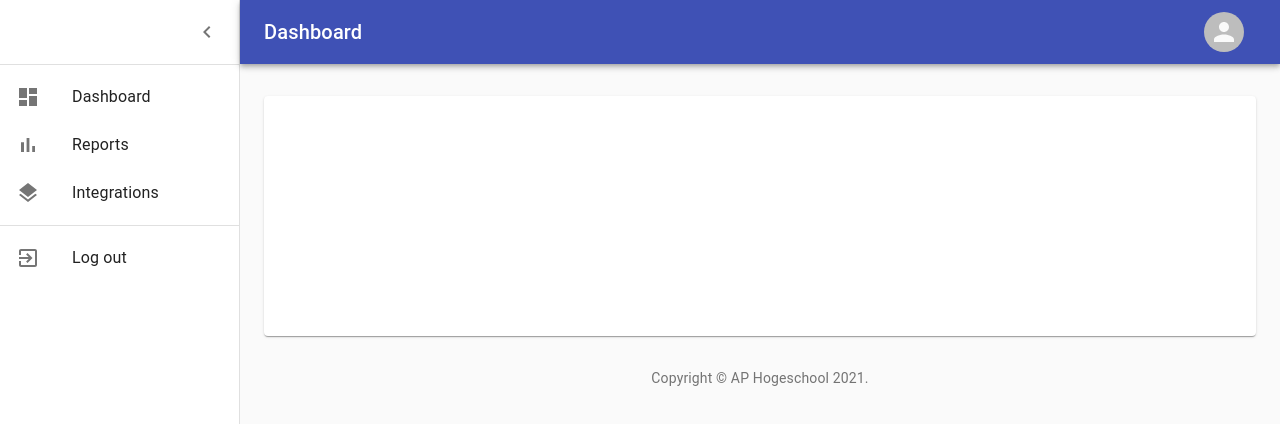
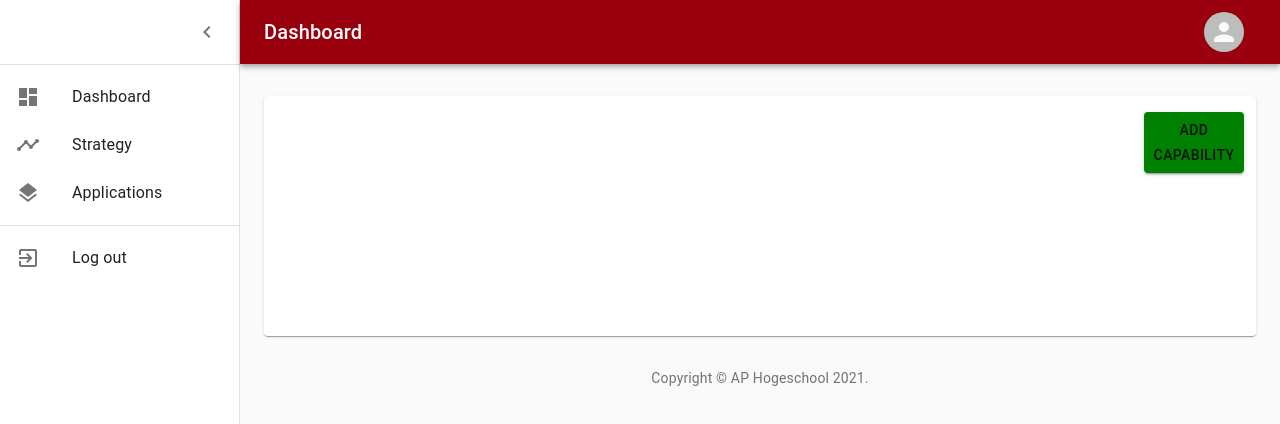
Before and after one commit to iDeebSee/LEAP, a React (Create React App) app in the folder frontend/: page / in a window 1280 px wide. Shown: the top 424 px of the page. Built offline with nearby package versions, Linux system fonts and the light colour scheme.

Commit message:
html button en beetje css

```diff
--- a/frontend/src/App.css
+++ b/frontend/src/App.css
@@ -27,6 +27,10 @@
 .App-link {
   color: #61dafb;
 }
+.AddCap {
+  background-color: red;
+
+}
 
 @keyframes App-logo-spin {
   from {
--- a/frontend/src/components/AsideItems.js
+++ b/frontend/src/components/AsideItems.js
@@ -10,6 +10,7 @@ import BarChartIcon from '@material-ui/icons/BarChart';
 import LayersIcon from '@material-ui/icons/Layers';
 import AssignmentIcon from '@material-ui/icons/Assignment';
 import ExitToAppIcon from '@material-ui/icons/ExitToApp';
+import TimelineIcon from '@material-ui/icons/Timeline';
 
 export const mainListItems = (
     <div>
@@ -21,16 +22,17 @@ export const mainListItems = (
         </ListItem>
         <ListItem button>
             <ListItemIcon>
-                <BarChartIcon />
+                <TimelineIcon />
             </ListItemIcon>
-            <ListItemText primary="Reports" />
+            <ListItemText primary="Strategy" />
         </ListItem>
         <ListItem button>
             <ListItemIcon>
                 <LayersIcon />
             </ListItemIcon>
-            <ListItemText primary="Integrations" />
+            <ListItemText primary="Applications" />
         </ListItem>
+
     </div>
 );
 
--- /dev/null
+++ b/frontend/src/styling/Index.css
@@ -0,0 +1,8 @@
+.AddCap {
+    background-color:  green!important;
+    width: 100px;
+    left: 90%;
+
+
+
+}
--- a/frontend/src/templates/Index.js
+++ b/frontend/src/templates/Index.js
@@ -11,7 +11,7 @@ import Typography from '@material-ui/core/Typography';
 import Divider from '@material-ui/core/Divider';
 import IconButton from '@material-ui/core/IconButton';
 import Badge from '@material-ui/core/Badge';
-import { Avatar } from '@material-ui/core';
+import { Avatar, Button } from '@material-ui/core';
 import Container from '@material-ui/core/Container';
 import Grid from '@material-ui/core/Grid';
 import Paper from '@material-ui/core/Paper';
@@ -20,6 +20,8 @@ import MenuIcon from '@material-ui/icons/Menu';
 import ChevronLeftIcon from '@material-ui/icons/ChevronLeft';
 import NotificationsIcon from '@material-ui/icons/Notifications';
 import { mainListItems, secondaryListItems } from '../components/AsideItems';
+import { red } from '@material-ui/core/colors';
+import "../styling/Index.css";
 
 // import Chart from './Chart';
 // import Deposits from './Deposits';
@@ -59,7 +61,9 @@ const useStyles = makeStyles((theme) => ({
         transition: theme.transitions.create(['width', 'margin'], {
             easing: theme.transitions.easing.sharp,
             duration: theme.transitions.duration.leavingScreen,
+
         }),
+        backgroundColor:"#97000C",
     },
     appBarShift: {
         marginLeft: drawerWidth,
@@ -117,6 +121,7 @@ const useStyles = makeStyles((theme) => ({
     fixedHeight: {
         height: 240,
     },
+
 }));
 
 export default function Index() {
@@ -133,8 +138,8 @@ export default function Index() {
     return (
         <div className={classes.root}>
             <CssBaseline />
-            <AppBar position="absolute" className={clsx(classes.appBar, open && classes.appBarShift)}>
-                <Toolbar className={classes.toolbar}>
+            <AppBar   position="absolute" className={clsx(classes.appBar, open && classes.appBarShift)}>
+                <Toolbar c className={classes.toolbar}>
                     <IconButton
                         edge="start"
                         color="inherit"
@@ -179,6 +184,8 @@ export default function Index() {
                         {/* Chart */}
                         <Grid item xs={12} md={12} lg={12}>
                             <Paper className={fixedHeightPaper}>
+                            <Button className="AddCap" backgroundColor="red" variant="contained">Add Capability</Button>
+
                                 {/* <Chart /> */}
                             </Paper>
                             {/* </Grid> */}
```
Also changed, not shown: frontend/src/components/AddCapButton.js (deleted, +0 -9 lines).
